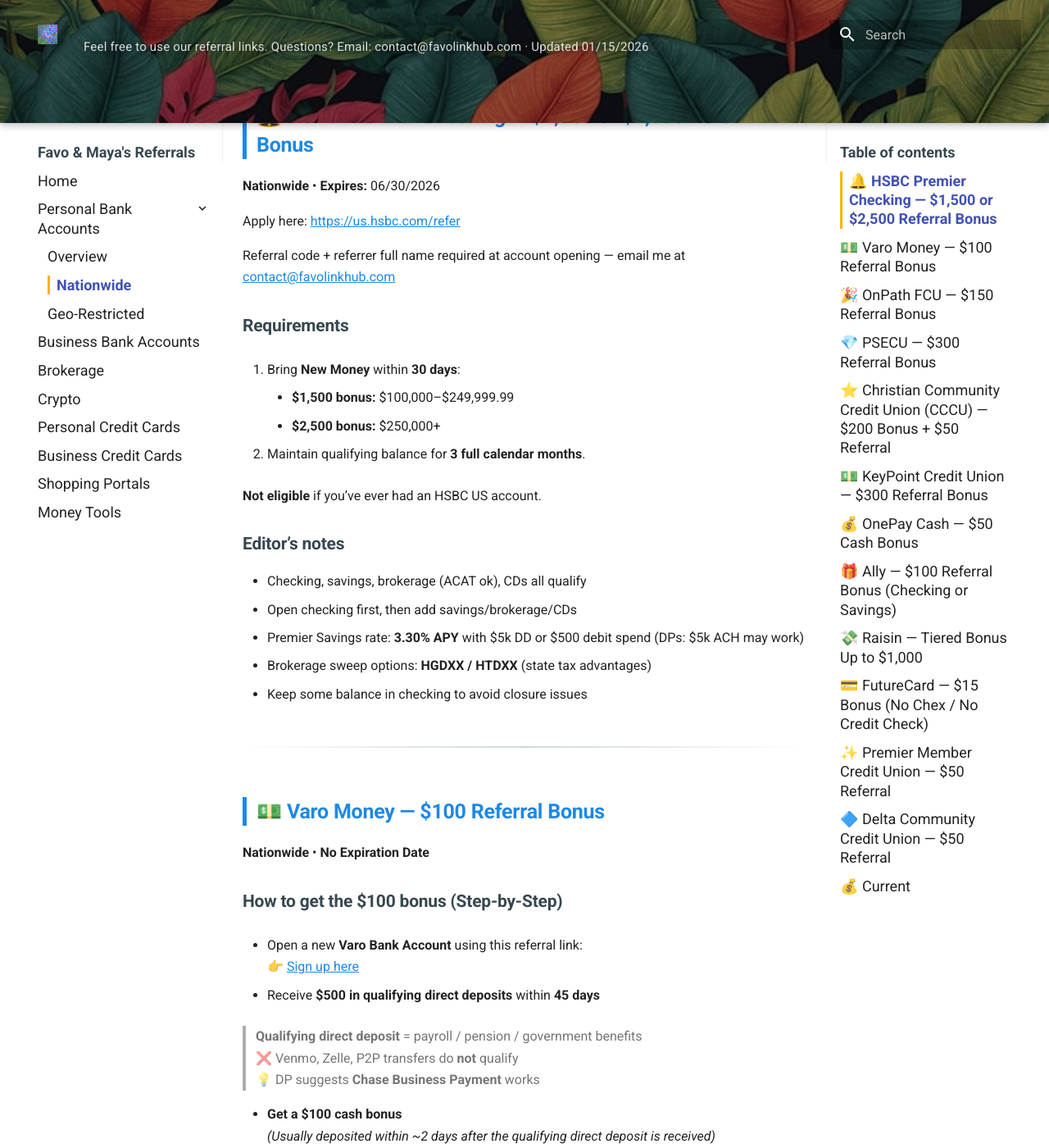
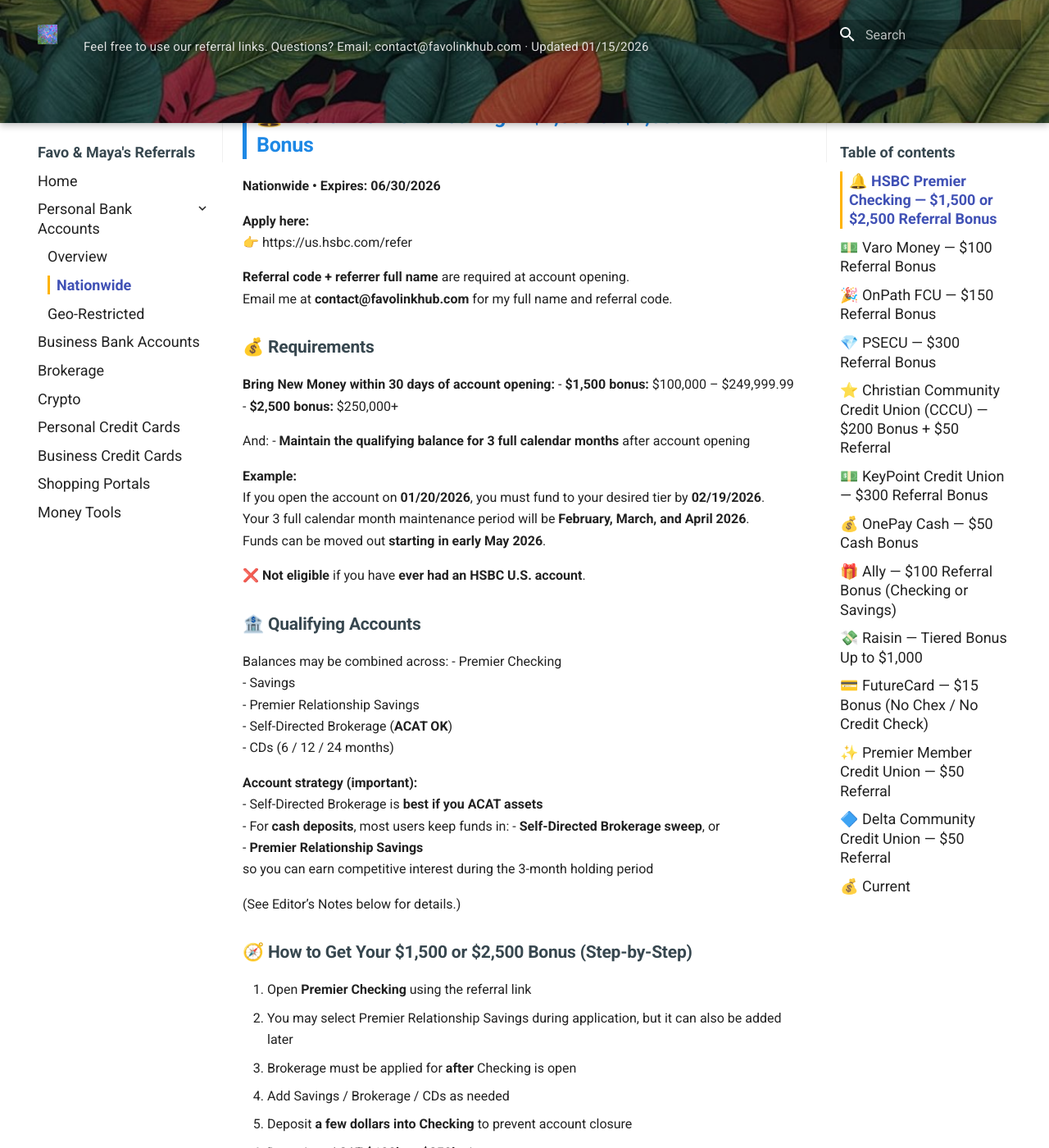
Before and after one commit to whispersofzephyr/favolinkhub-site, an MkDocs documentation site: the page built from docs/personal-bank-nationwide.md, in a window 1280 px wide and 1400 px high, scrolled down 250 px. Shown: the whole window at 82% size. Built offline with MkDocs 1.6.1 and Material for MkDocs 9.7.7, drawn with Linux system fonts in a browser that asks for light colours; some of the changed text lies outside the part shown.

Commit message:
Update personal-bank-nationwide.md

```diff
--- a/docs/personal-bank-nationwide.md
+++ b/docs/personal-bank-nationwide.md
@@ -3,29 +3,109 @@
 These accounts are available to most U.S. residents without geographic restrictions.
 
 ## 🔔 HSBC Premier Checking — $1,500 or $2,500 Referral Bonus
-**Nationwide** • **Expires:** 06/30/2026
+**Nationwide • Expires: 06/30/2026**
 
-Apply here: [https://us.hsbc.com/refer](https://us.hsbc.com/refer)
+**Apply here:**
+👉 https://us.hsbc.com/refer
 
-Referral code + referrer full name required at account opening — email me at [contact@favolinkhub.com](contact@favolinkhub.com)
+**Referral code + referrer full name** are required at account opening.
+Email me at **contact@favolinkhub.com** for my full name and referral code.
 
-### Requirements
+### 💰 Requirements
 
-1. Bring **New Money** within **30 days**:
+**Bring New Money within 30 days of account opening:**
+- **$1,500 bonus:** $100,000 – $249,999.99
+- **$2,500 bonus:** $250,000+
 
-    - **$1,500 bonus:** $100,000–$249,999.99
-    - **$2,500 bonus:** $250,000+
+And:
+- **Maintain the qualifying balance for 3 full calendar months** after account opening
 
-2. Maintain qualifying balance for **3 full calendar months**.
+**Example:**
+If you open the account on **01/20/2026**, you must fund to your desired tier by **02/19/2026**.
+Your 3 full calendar month maintenance period will be **February, March, and April 2026**.
+Funds can be moved out **starting in early May 2026**.
 
-**Not eligible** if you’ve ever had an HSBC US account.
+❌ **Not eligible** if you have **ever had an HSBC U.S. account**.
 
-### Editor’s notes
-- Checking, savings, brokerage (ACAT ok), CDs all qualify
-- Open checking first, then add savings/brokerage/CDs
-- Premier Savings rate: **3.30% APY** with $5k DD or $500 debit spend (DPs: $5k ACH may work)
-- Brokerage sweep options: **HGDXX / HTDXX** (state tax advantages)
-- Keep some balance in checking to avoid closure issues
+### 🏦 Qualifying Accounts
+
+Balances may be combined across:
+- Premier Checking
+- Savings
+- Premier Relationship Savings
+- Self-Directed Brokerage (**ACAT OK**)
+- CDs (6 / 12 / 24 months)
+
+**Account strategy (important):**
+- Self-Directed Brokerage is **best if you ACAT assets**
+- For **cash deposits**, most users keep funds in:
+  - **Self-Directed Brokerage sweep**, or
+  - **Premier Relationship Savings**
+  so you can earn competitive interest during the 3-month holding period
+
+(See Editor’s Notes below for details.)
+
+### 🧭 How to Get Your $1,500 or $2,500 Bonus (Step-by-Step)
+
+1. Open **Premier Checking** using the referral link
+   - You may select Premier Relationship Savings during application, but it can also be added later
+   - Brokerage must be applied for **after** Checking is open
+2. Add Savings / Brokerage / CDs as needed
+3. Deposit **a few dollars into Checking** to prevent account closure
+4. Deposit or ACAT **$100k or $250k+** into:
+   - Premier Relationship Savings, and/or
+   - Self-Directed Brokerage, and/or
+   - CDs
+   (any combination is allowed)
+5. **Maintain the qualifying balance for 3 full calendar months**
+6. Receive **$1,500 or $2,500**, typically deposited into Checking **1–2 months after** the holding period ends
+
+### 💡 Editor’s Notes
+
+- **Premier Relationship Savings — Intro Relationship APY (important):**
+  When you open a **Premier Relationship Savings** account and link it to an open **Premier Checking** account, you automatically receive the **Relationship APY (~3.30% APY, current rate, subject to change)** for:
+  - The remainder of the current month, **plus**
+  - The **following 3 full months**
+  👉 Effectively, you get **up to 4 months** of the Relationship APY **with no qualification required**.
+
+- **After the introductory period:**
+  To continue earning the Relationship APY, you must meet **at least ONE** of the following **in the previous month** to earn the Relationship APY in the next month:
+  - Spend **$500+** using HSBC debit cards
+  - Pay **$500+** to HSBC credit cards from your Premier Checking
+  - Receive **$5,000+** in qualifying third-party direct deposits to Premier Checking
+
+  *DPs suggest a $5k external ACH often works as DD; YMMV.*
+
+- **Brokerage option (no trading required):**
+  If you place no trades, funds in Self-Directed Brokerage automatically sweep into:
+  - **HGDXX** (HSBC Investor U.S. Government Money Market Fund), or
+  - **HTDXX** (HSBC U.S. Treasury Money Market Fund)
+
+  These typically yield **on par with or higher than Relationship Savings**, and:
+  - Require **no DD or debit spend**
+  - Offer **state tax advantages** due to Treasury exposure
+    - 2024 exempt rates: **52.55% (HGDXX)**, **100% (HTDXX)**
+  This often makes Brokerage the preferred option for high-tax state residents.
+
+- **Trading (optional):**
+  - Stocks / ETFs / mutual funds: **$10.99 per online trade**
+  - Bonds / T-Bills: phone order with CUSIP, **$35 per order**
+
+- **$50/month Premier fee (how it works):**
+  - Waived with **$100,000+ combined balance**, or
+  - Waived with **$5,000 monthly direct deposit**
+
+  During the promo, the fee is automatically waived since the **minimum promo balance is $100k**.
+  After completing the bonus and moving funds out, simply push **$5k ACH per month** from an external bank to avoid the fee.
+
+  *If you forget one month and are charged the fee, contacting customer service usually results in a **one-time courtesy refund**.*
+
+- **Funds may move during the maintenance period**
+  As long as the **combined balance** does not drop below the required tier.
+
+- **Do NOT zero out Checking**
+  Some DPs report bonus failures when Premier Checking is closed due to a $0 balance.
+  Always keep a small balance in Checking.
 
 ---
 
```
